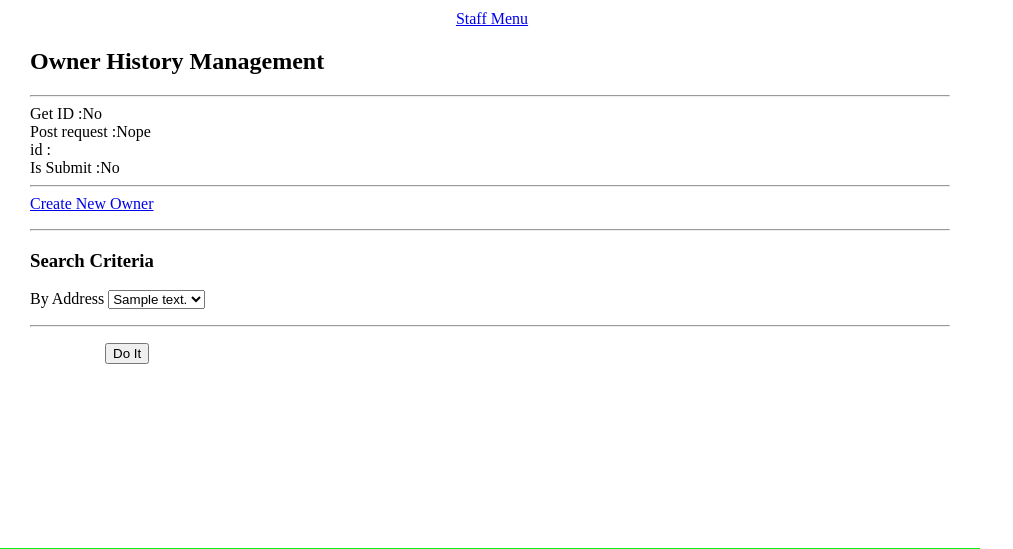
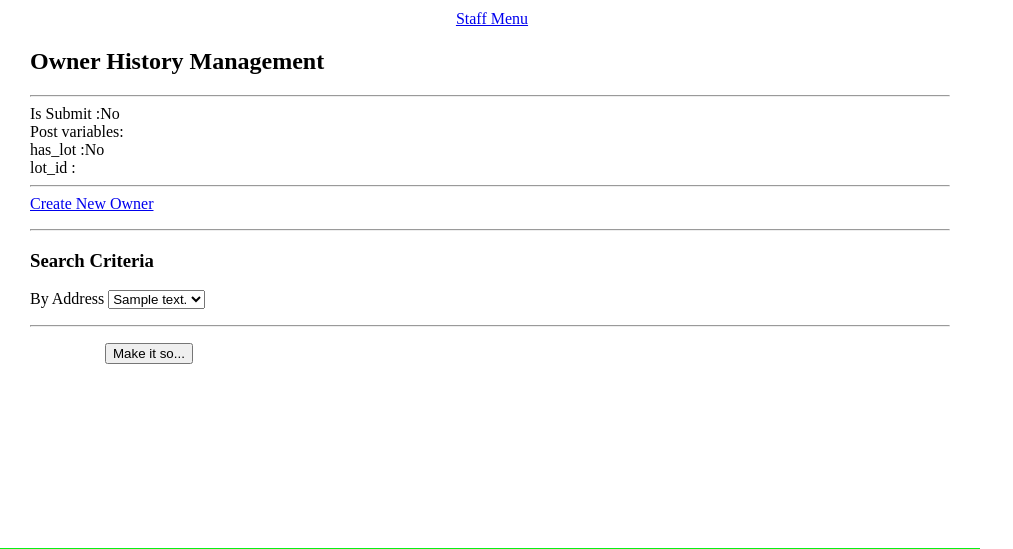
Before and after one commit to StevenLGomez/RegencyWeb, a PHP site: page /staff/owners/index.php in a window 1280 px wide. Shown: the part 40-589 px from the top of the page, without its empty margins (0-1013 px from the left). Run offline with PHP 8.4, Linux system fonts and the light colour scheme; tables that the repository leaves empty hold one stand-in row (values such as "Sample post"); data that the repository does not hold is empty.

Commit message:
Snapshot for  experiments

```diff
--- a/html/public/staff/owners/index.php
+++ b/html/public/staff/owners/index.php
@@ -2,37 +2,34 @@
 <?php
     require_once('../../../private/initialize.php');
 
-    $getid = 'No';
+    $is_submit = 'No';
+    $has_lot = 'No';
 
-    if (isset($_GET['id']))
-    {
-        $getid = 'Yes';
-    }
-
-    $is_post = 'Not sure';
     if (is_post_request())
     {
-        $is_post = 'Yes sir';
+        if (isset($_POST['submit']))
+        {
+            $is_submit = 'Yes';
+        }
+
+        if (isset($_POST['lot']))
+        {
+            $lot_id = $_POST['lot'];
+            $has_lot = 'Yes';
+        }
+        else
+        {
+        }
     }
     else
     {
-        $is_post = 'Nope';
-    }
-
-    if (isset($_POST['submit']))
-    {
-        $is_submit = 'Yes';
-    }
-    else
-    {
-        $is_submit = 'No';
     }
 
     $lot_set = find_all_lots();
 
 ?>
 
-<!-- Assign page title & include header -->
+<!-- Assign page title (used in header) & include header -->
 <?php $page_title = 'Manage Owners'; ?>
 <?php include(SHARED_PATH . '/header.php'); ?>
 
@@ -40,15 +37,18 @@
         <div id="regency-menu">
             <h2>Owner History Management</h2>
             <hr />
-                <?php echo 'Get ID :' . $getid . '<br />'; ?>
-                <?php echo 'Post request :' . $is_post . '<br />'; ?>
-                <?php echo 'id :' . $id . '<br />'; ?>
                 <?php echo 'Is Submit :' . $is_submit . '<br />'; ?>
+                <?php echo 'Post variables: ' . $_POST['lot'] . '<br />'; ?>
+                <?php echo 'has_lot :' . $has_lot . '<br />'; ?>
+                <?php echo 'lot_id :' . $lot_id . '<br />'; ?>
             <hr />
+
+            <!-- This div is a placeholder, not expected to work properly at the moment -->
             <div class="actions">
                 <a class="action" href="<?php echo url_for('/staff/categories/index.php'); ?>">Create New Owner</a>
             </div>
             <hr />
+
             <h3>Search Criteria</h3>
 
             <form action="" method="post">
@@ -69,7 +69,7 @@
                 <!-- END The ADDRESS pull down select item -->
 
                 <div id="operations">
-                    <input type="submit" name="submit" value="Do It" />
+                    <input type="submit" name="submit" value="Make it so..." />
                 </div>
 
             </form>
```
